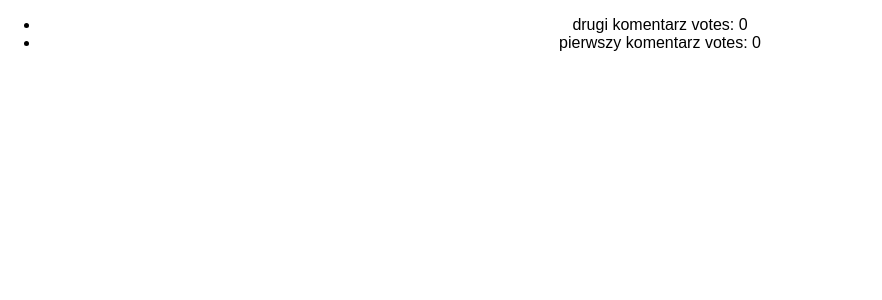
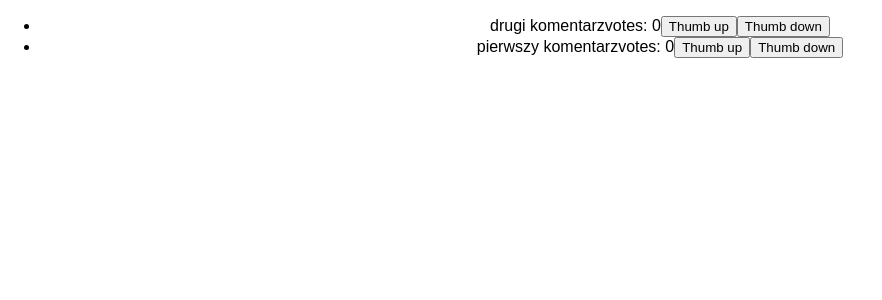
Before and after one commit to annbag/zadanie-19-7-React-Redux, a React (Create React App) app: page / in a window 1280 px wide. Shown: the top 300 px of the page, without its empty margins (0-882 px from the left). Built offline with nearby package versions, Linux system fonts and the light colour scheme.

Commit message:
update comment.js

```diff
--- a/src/comment.js
+++ b/src/comment.js
@@ -1,8 +1,11 @@
 import React from 'react';
 
-const Comment = ({text, votes}) =>
+const Comment = ({text, votes, id , thumbUpComment, thumbDownComment}) =>
 	<li>
-		{text} <span>votes: {votes}</span>
+		{text}
+		<span>votes: {votes}</span>
+		<button onClick={() => thumbUpComment(id)}>Thumb up</button>
+		<button onClick={() => thumbDownComment(id)}>Thumb down</button>
 	</li>;
 
 export default Comment;
```
